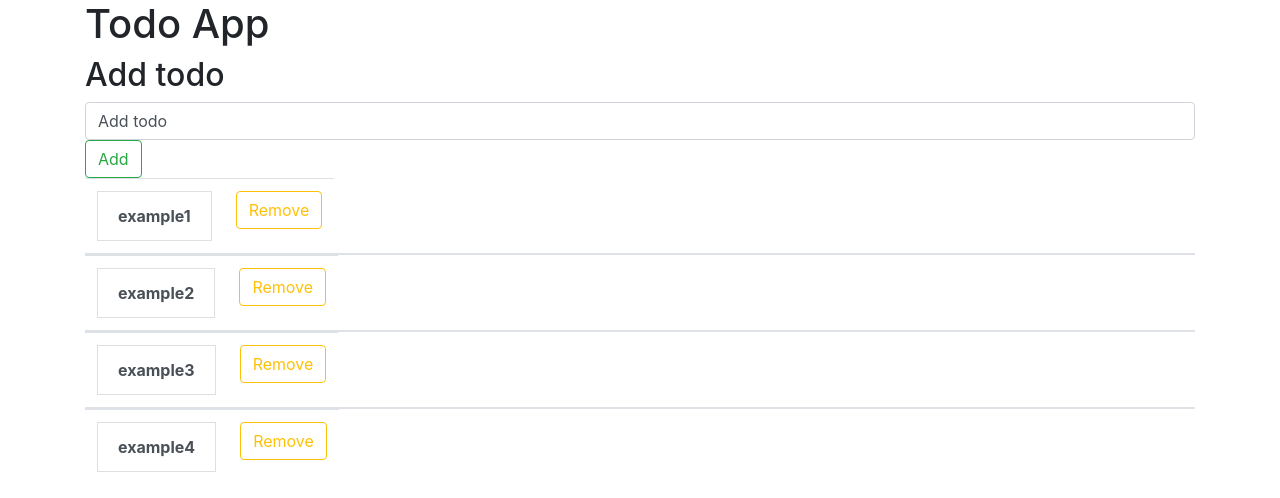
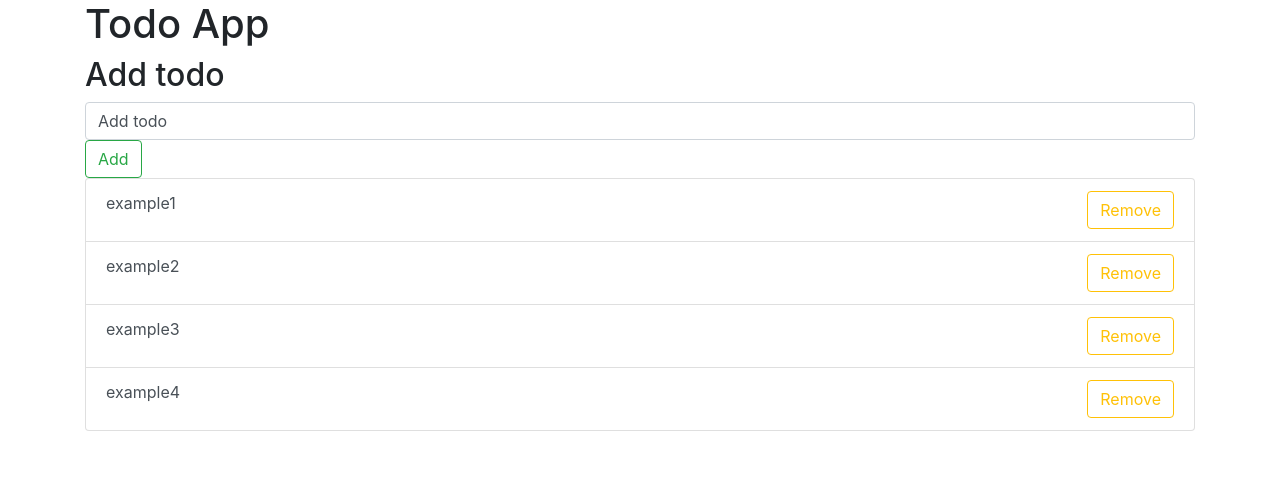
Before and after one commit to tumjo/todo-ang, an Angular app: page / in a window 1280 px wide. Shown: the top 498 px of the page. Built offline with nearby package versions, Linux system fonts and the light colour scheme.

Commit message:
Update presentation of todos

```diff
--- a/src/app/front/front.component.html
+++ b/src/app/front/front.component.html
@@ -1,11 +1,9 @@
 <div class="container">
-<h1>{{title | titlecase}}</h1>
-
-<app-addtodo (submitTodo)="addItem($event)"></app-addtodo>
-
-<table class="table table-hover">
-  <tbody *ngFor="let todoPart of todoList">
-    <app-todos [item]="todoPart" (removeTodo)="removeItem($event)"></app-todos>
-</tbody>
-</table>
+  <h1>{{title | titlecase}}</h1>
+  <app-addtodo (submitTodo)="addItem($event)"></app-addtodo>
+  <ul class="list-group">
+    <li class="list-group-item list-group-item-action" *ngFor="let todoPart of todoList">
+      <app-todos [item]="todoPart" (removeTodo)="removeItem($event)"></app-todos>
+    </li>
+  </ul>
 </div>
--- a/src/app/todos/todos.component.html
+++ b/src/app/todos/todos.component.html
@@ -1,8 +1,4 @@
-<tr>
-<th scope="row">
-<a href="#" class="list-group-item list-group-item-action">{{item.todoitem}}</a>
-</th>
-<td>
+<div class="d-flex justify-content-between">
+{{item.todoitem}}
 <button type="button" class="btn btn-outline-warning" (click)="removeItem()">Remove</button>
-</td>
-</tr>
+</div>
```
